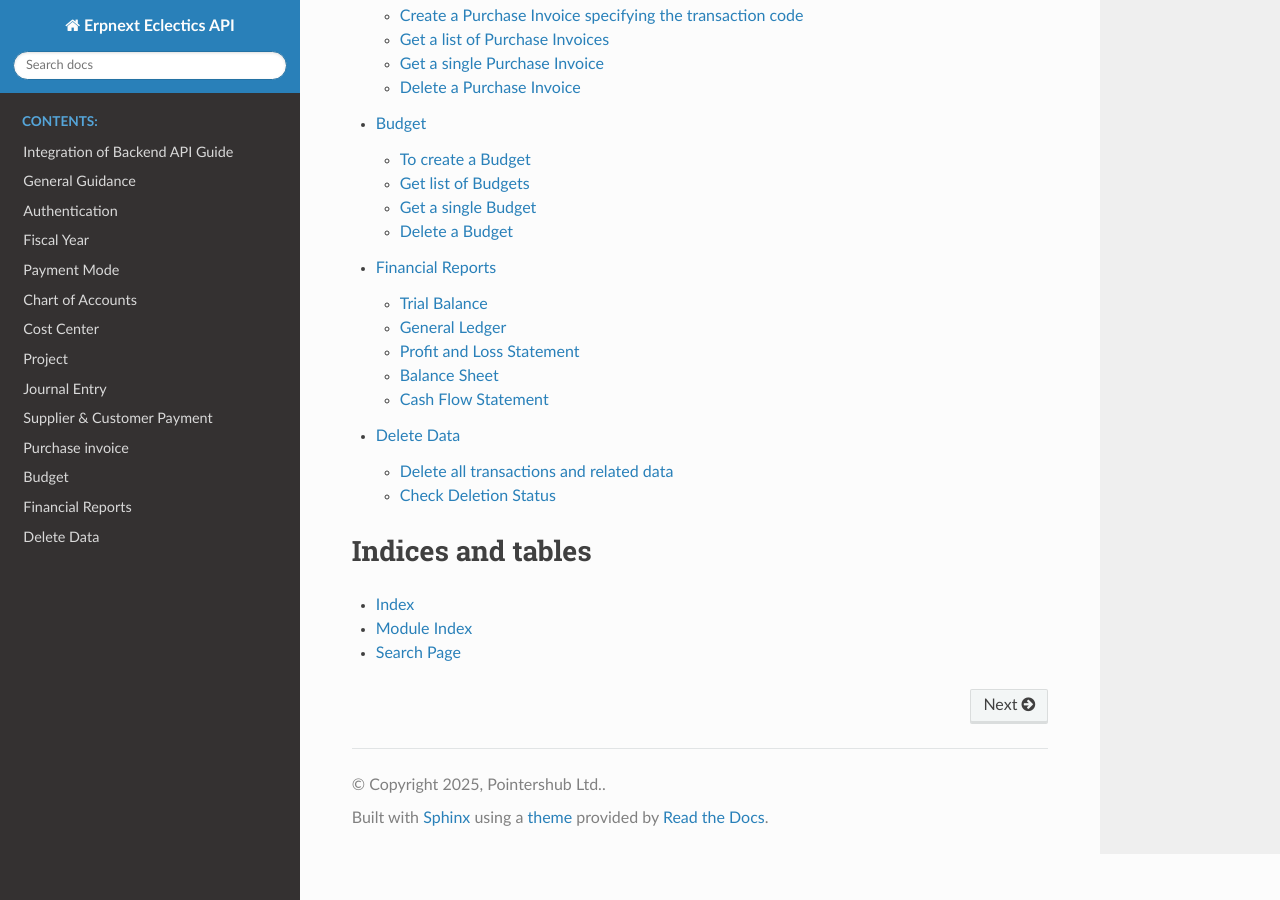
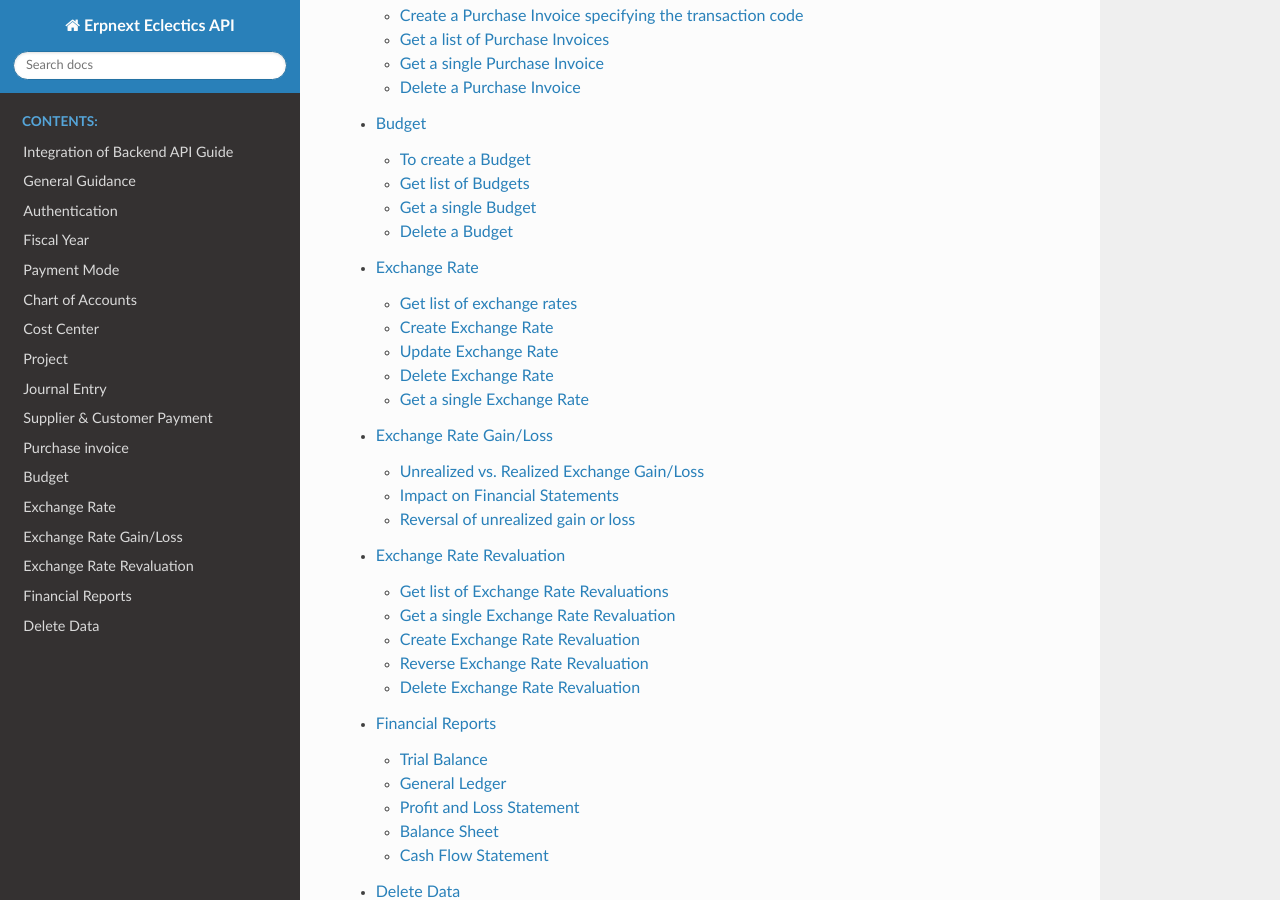
Before and after one commit to stevenyaga/erpnext-api-docs, a Sphinx documentation site: the page built from docs/index.rst, in a window 1280 px wide and 900 px high, scrolled down 1608 px. Built offline with Sphinx 7.4.7 and the Read the Docs theme 3.1.0, drawn with Linux system fonts in a browser that asks for light colours.

Commit message:
docs: Update table of contents

```diff
--- a/docs/index.rst
+++ b/docs/index.rst
@@ -22,6 +22,9 @@
    payment
    purchase-invoice
    budget
+   exchange-rate
+   exchange-rate-gain-loss
+   exchange-rate-revaluation
    financial-reports
    delete-data
 
```
